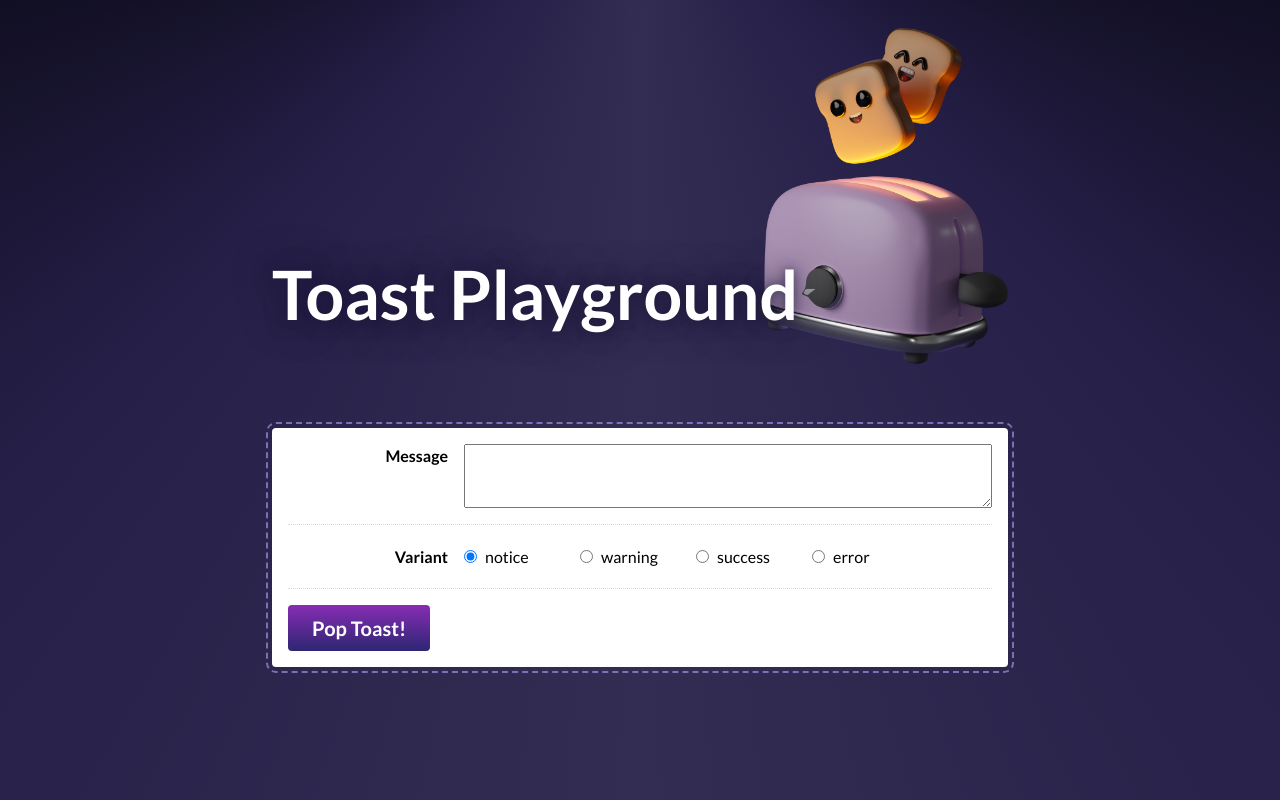
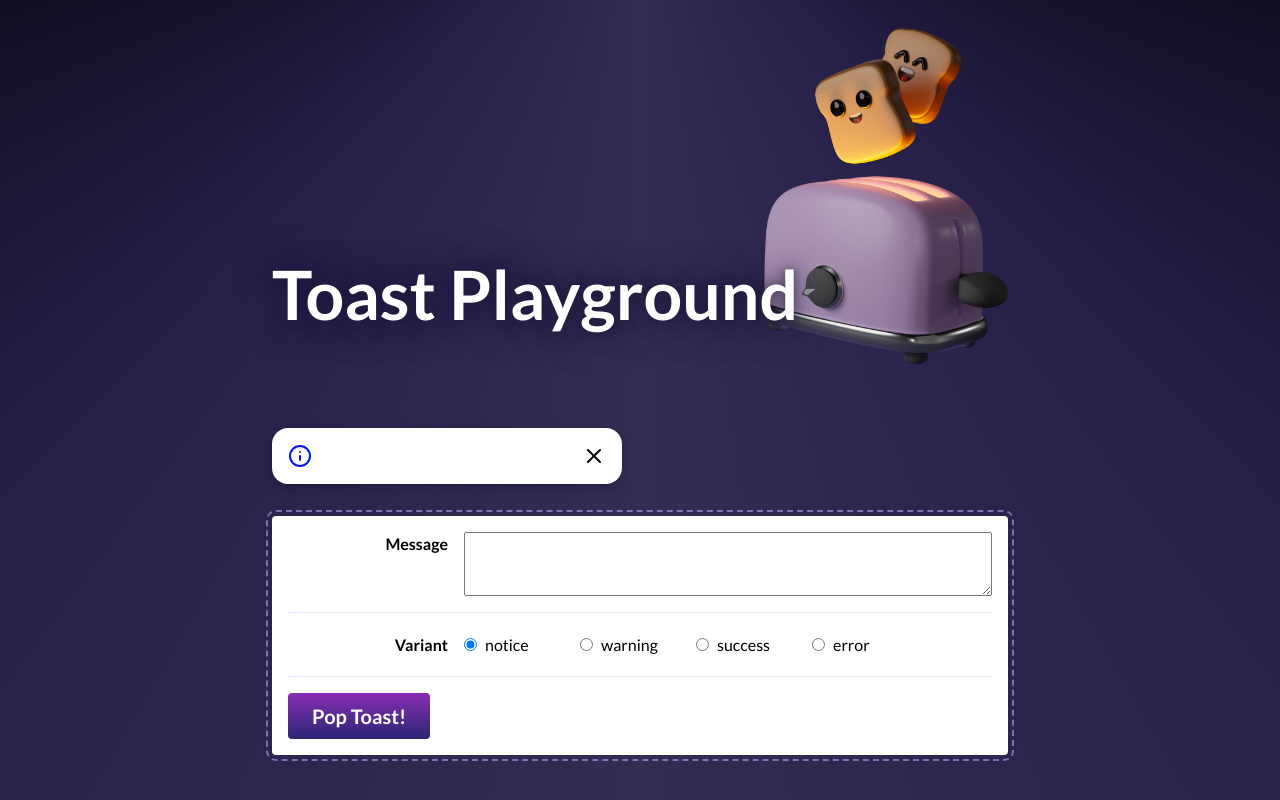
Before and after one commit to Robloche/toast-component, a React (Create React App) app: page / in a window 1280 px wide. Both pictures are taken after a click on the button "Pop Toast!". Shown: the top 800 px of the page. Built offline with nearby package versions, Linux system fonts and the light colour scheme.

Commit message:
Finished exercise 2

```diff
--- a/src/components/Toast/Toast.js
+++ b/src/components/Toast/Toast.js
@@ -1,33 +1,37 @@
-import React from 'react';
+import React from "react";
 import {
   AlertOctagon,
   AlertTriangle,
   CheckCircle,
   Info,
-  X,
-} from 'react-feather';
+  X
+} from "react-feather";
 
-import VisuallyHidden from '../VisuallyHidden';
+import VisuallyHidden from "../VisuallyHidden";
 
-import styles from './Toast.module.css';
+import styles from "./Toast.module.css";
 
 const ICONS_BY_VARIANT = {
   notice: Info,
   warning: AlertTriangle,
   success: CheckCircle,
-  error: AlertOctagon,
+  error: AlertOctagon
 };
 
-function Toast() {
+function Toast({ handleClose, message, variant }) {
+  const Icon = React.useMemo(() => {
+    return ICONS_BY_VARIANT[variant];
+  }, [variant]);
+
   return (
-    <div className={`${styles.toast} ${styles.notice}`}>
+    <div className={`${styles.toast} ${styles[variant]}`}>
       <div className={styles.iconContainer}>
-        <Info size={24} />
+        <Icon size={24} />
       </div>
       <p className={styles.content}>
-        16 photos have been uploaded
+        {message}
       </p>
-      <button className={styles.closeButton}>
+      <button className={styles.closeButton} onClick={handleClose}>
         <X size={24} />
         <VisuallyHidden>Dismiss message</VisuallyHidden>
       </button>
--- a/src/components/ToastPlayground/ToastPlayground.js
+++ b/src/components/ToastPlayground/ToastPlayground.js
@@ -1,14 +1,22 @@
+import styles from "./ToastPlayground.module.css";
+import Button from "../Button";
 import React from "react";
-
-import Button from "../Button";
-
-import styles from "./ToastPlayground.module.css";
+import Toast from "../Toast";
 
 const VARIANT_OPTIONS = ["notice", "warning", "success", "error"];
 
 function ToastPlayground() {
   const [message, setMessage] = React.useState("");
   const [variant, setVariant] = React.useState("notice");
+  const [isToastOpen, setIsToastOpen] = React.useState(false);
+
+  const handleCloseToast = React.useCallback(() => {
+    setIsToastOpen(false);
+  }, []);
+
+  const handleOpenToast = React.useCallback(() => {
+    setIsToastOpen(true);
+  }, []);
 
   return (
     <div className={styles.wrapper}>
@@ -16,6 +24,8 @@ function ToastPlayground() {
         <img alt="Cute toast mascot" src="/toast.png" />
         <h1>Toast Playground</h1>
       </header>
+
+      {isToastOpen && <Toast handleClose={handleCloseToast} message={message} variant={variant} />}
 
       <div className={styles.controlsWrapper}>
         <div className={styles.row}>
@@ -61,7 +71,7 @@ function ToastPlayground() {
         <div className="{styles.row}">
           <div className="{styles.label}" />
           <div className={`${styles.inputWrapper} ${styles.radioWrapper}`}>
-            <Button>Pop Toast!</Button>
+            <Button onClick={handleOpenToast}>Pop Toast!</Button>
           </div>
         </div>
       </div>
```
